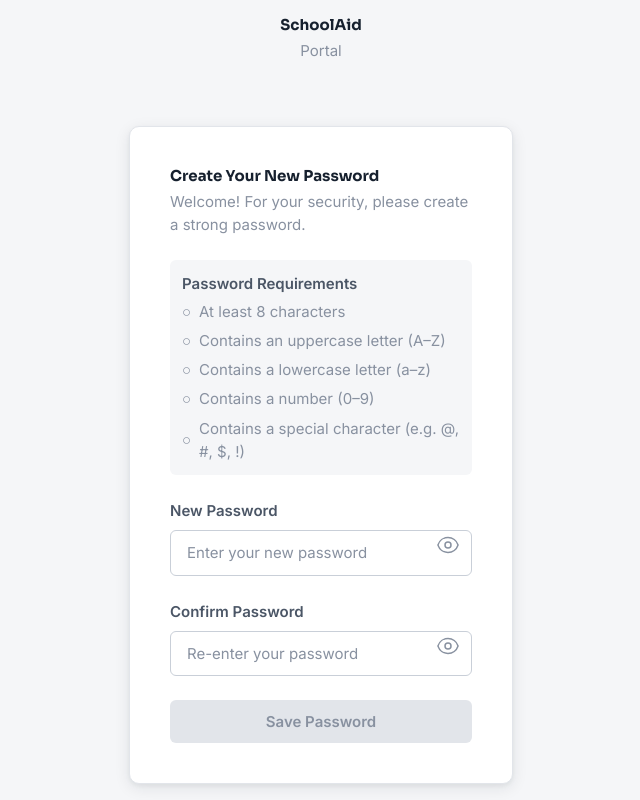
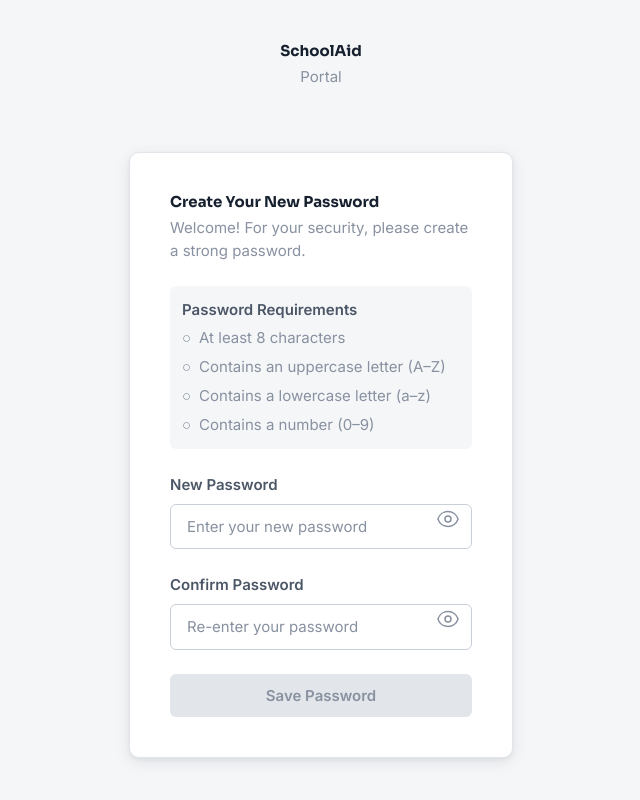
Before and after one commit to digitalgalaxy200-VibeC/Schoolaid, a Next.js app: page /change-password in a window 1280 px wide. Shown: the whole page, without its empty margins (319-959 px from the left). Built offline with nearby package versions, Linux system fonts and the light colour scheme; no server answers.

Commit message:
Remove special character requirement from password policy
Keep only: 8+ chars, uppercase, lowercase, number

```diff
--- a/src/app/api/auth/change-password/route.ts
+++ b/src/app/api/auth/change-password/route.ts
@@ -12,7 +12,6 @@ function validatePolicy(password: string): string | null {
   if (!/[A-Z]/.test(password)) return "Password must contain at least one uppercase letter.";
   if (!/[a-z]/.test(password)) return "Password must contain at least one lowercase letter.";
   if (!/[0-9]/.test(password)) return "Password must contain at least one number.";
-  if (!/[^A-Za-z0-9]/.test(password)) return "Password must contain at least one special character (e.g. @, #, $, !).";
   return null;
 }
 
--- a/src/app/change-password/page.tsx
+++ b/src/app/change-password/page.tsx
@@ -11,7 +11,6 @@ const requirements = [
   { key: "uppercase", label: "Contains an uppercase letter (A–Z)", test: (p: string) => /[A-Z]/.test(p) },
   { key: "lowercase", label: "Contains a lowercase letter (a–z)", test: (p: string) => /[a-z]/.test(p) },
   { key: "number", label: "Contains a number (0–9)", test: (p: string) => /[0-9]/.test(p) },
-  { key: "special", label: "Contains a special character (e.g. @, #, $, !)", test: (p: string) => /[^A-Za-z0-9]/.test(p) },
 ];
 
 export default function ChangePasswordPage() {
```
